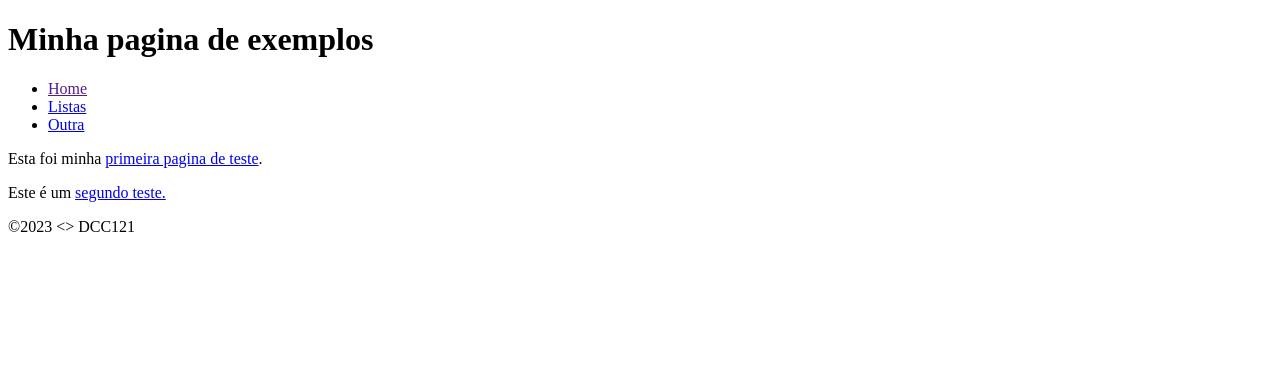
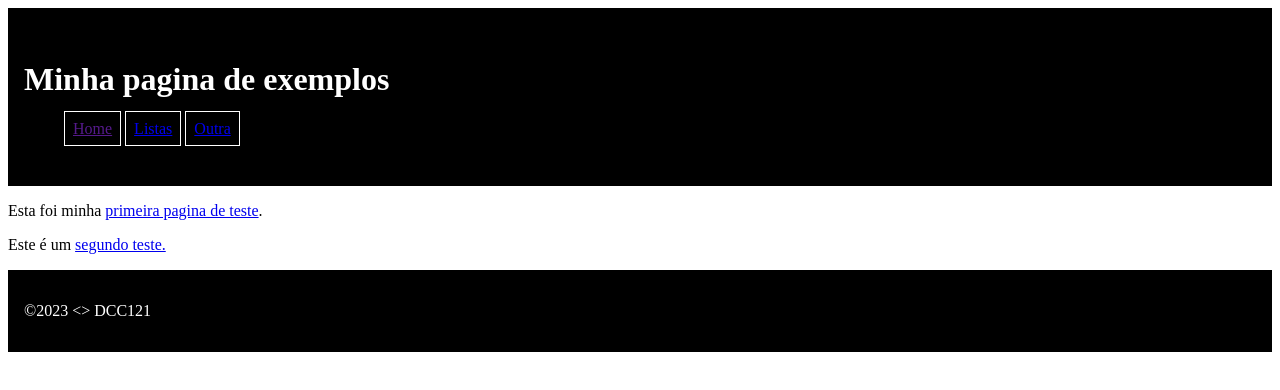
Before and after one commit to ufjf-dcc121/dcc121-2023-1-atv1-RayaneOliveirarv, a plain HTML site: page index.html in a window 1280 px wide. Drawn offline with Linux system fonts and the light colour scheme.

Commit message:
adiciona estilo parqa o cabeçalho e rodapẃ

```diff
--- a/index.html
+++ b/index.html
@@ -7,13 +7,13 @@
     <title>Página Inicial</title>
 </head>
 <body>
-    <header>
+    <header style="padding: 2em 1em; color: white; background-color: black;">
     <h1>Minha pagina de exemplos</h1>
     <nav>
     <ul>
-        <li><a href="">Home</a></li>
-        <li><a href="listas.html">Listas</a></li>
-        <li><a href="outra.html">Outra</a></li>
+        <li style="display: inline; border: solid 1px; padding: 0.5em;"><a href="">Home</a></li>
+        <li style="display: inline; border: solid 1px; padding: 0.5em;"><a href="listas.html">Listas</a></li>
+        <li style="display: inline; border: solid 1px; padding: 0.5em;"><a href="outra.html">Outra</a></li>
     </ul>
     </nav>
     </header>
@@ -23,7 +23,7 @@
         <p>Este é um <a href="outra.html">segundo teste.</a></p>
     </main>
 
-    <footer>
+    <footer style="padding: 2em 1em; color: white; background-color: black;">
         &copy;2023 &lt;&gt; DCC121
     </footer>
 </body>
```
